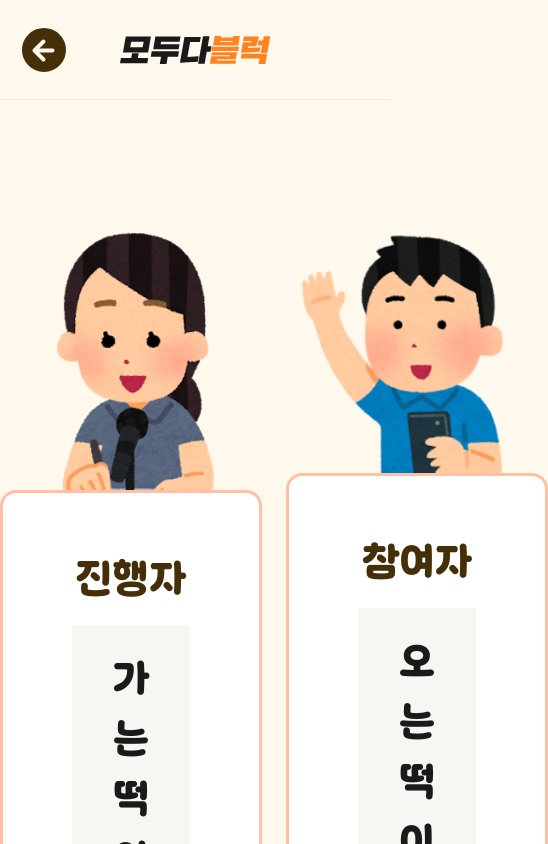
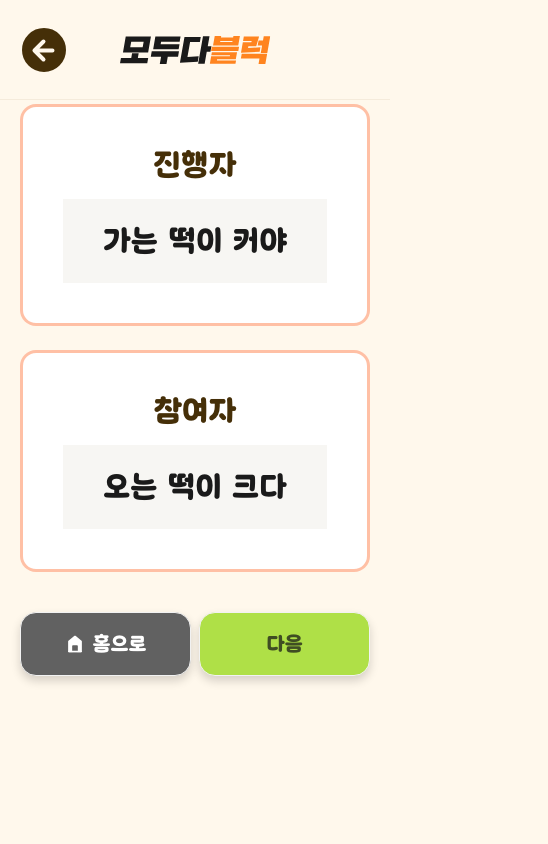
Before and after one commit to gandy818/personality-test, a Next.js app: page /relayspeaking/proverb in a window 390 px wide. Shown: the top 844 px of the page, 548 px wide, since content can reach past the window. Built offline with nearby package versions, Linux system fonts and the light colour scheme.

Commit message:
style: 이어말하기 퍼블리싱, 반응형 구현

```diff
--- a/src/app/relayspeaking/[keyword]/description/page.tsx
+++ b/src/app/relayspeaking/[keyword]/description/page.tsx
@@ -33,25 +33,30 @@ export default function RelayspeakingDescriptionPage({ params }: ParamsType) {
       </header>
 
       <div className="my-28">
-        <div className="text-center bg-white w-[820px] p-16 mx-auto border-[5px] rounded-2xl border-[#FF841F]">
+        <div className="px-5">
+          <div className="flex flex-col gap-8 md:gap-12 text-center bg-white w-full lg:w-[820px] p-12 xxs:p-16 mx-auto border-[5px] rounded-2xl border-[#FF841F]">
             <p className="w-16 h-16 mx-auto rounded-full bg-[#452F08] text-white flex-center text-[40px]">
               1
             </p>
-          <h1 className="pt-12 text-[52px] font-semibold">게임설명</h1>
-          <p className="pt-12 text-2xl text-[#1a1a1a] font-normal">
+            <h1 className="text-4xl xxs:text-[52px] font-semibold">게임설명</h1>
+            <p className="text-2xl text-[#1a1a1a] font-normal">
               제시하는 문장에 맞춰 뒷문장을 이어 말하는 게임
             </p>
           </div>
+        </div>
 
-        <div className="w-fit mx-auto mt-11">
+        <div className="mt-11">
+          {/* 버튼들 */}
+          <div className="flex mx-auto w-full sm:w-fit gap-6 px-5 mb-10">
             <Link
+              className="btn bg-[#AFE047] hover:bg-[#AFE047] text-[#3F4D23] rounded-2xl flex-1 sm:w-[320px] h-[64px] xs:h-[84px] shadow-block text-[32px]"
               href={`/relayspeaking/${keyword}/description2`}
-            className="btn bg-[#AFE047] hover:bg-[#AFE047] text-[#3F4D23] rounded-2xl flex-1 sm:w-[320px] h-[64px] xs:h-[84px] shadow-block text-[32px]"
             >
               다음
             </Link>
           </div>
         </div>
       </div>
+    </div>
   );
 }
--- a/src/app/relayspeaking/[keyword]/description3/page.tsx
+++ b/src/app/relayspeaking/[keyword]/description3/page.tsx
@@ -32,10 +32,10 @@ export default function RelayspeakingDescription2Page({ params }: ParamsType) {
         </div>
       </header>
 
-      <div className="mt-[118px]">
-        <div className="relative max-w-[720px] mx-auto">
+      <div className="mt-10">
+        <div className="relative sm:max-w-[720px] mx-auto hidden sm:block">
           {/* 왼쪽 말풍선 */}
-          <div className="mt-28 flex-center flex-col absolute -top-40">
+          <div className="mt-28 flex-center flex-col left-1 absolute -top-32">
             <p className="bg-[#FF841F] py-6 px-[60px] text-white text-[40px] font-semibold w-fit rounded-full">
               감래
             </p>
@@ -54,10 +54,10 @@ export default function RelayspeakingDescription2Page({ params }: ParamsType) {
           </div>
 
           {/* 참여자 이미지 */}
-          <img src="/images/참여자.png" className=" mx-auto " />
+          <img src="/images/참여자.png" className="mx-auto" />
 
           {/* 오른쪽 말풍선 */}
-          <div className="mt-28 flex-center flex-col absolute right-0 bottom-20">
+          <div className="mt-28 flex-center flex-col absolute right-1 bottom-16">
             <p className="bg-[#FF841F] py-6 px-[60px] text-white text-[40px] font-semibold w-fit rounded-full">
               일생
             </p>
@@ -76,34 +76,39 @@ export default function RelayspeakingDescription2Page({ params }: ParamsType) {
           </div>
         </div>
       </div>
-      {/* 설명 박스 */}
+
       <div className="mb-28">
-        <div className="text-center bg-white w-[820px] py-10 px-[69px] mx-auto border-[3px] rounded-2xl border-[#ff611f66]">
+        <div className="px-5">
+          <div className="flex flex-col gap-8 md:gap-4 text-center bg-white w-full lg:w-[820px] py-10 px-12 md:px-[69px] mx-auto border-[3px] rounded-2xl border-[#ff611f66]">
             <p className="w-16 h-16 mx-auto rounded-full bg-[#452F08] text-white flex-center text-[40px]">
               2
             </p>
-          <h1 className="pt-4 text-[52px] font-semibold">참여자</h1>
-          <p className="mt-4 text-2xl text-[#1a1a1a] font-normal py-6 bg-[#F7F6F3] px-10">
+            <h1 className="text-4xl xxs:text-[52px] font-semibold">참여자</h1>
+            <p className="text-lg xxs:text-2xl text-[#1a1a1a] font-normal py-6 bg-[#F7F6F3] px-4 xxs:px-10">
               진행자가 제시한 문장이나 단어를 듣고,
               <br /> 이어질 뒷부분을 말해요
             </p>
           </div>
+        </div>
 
-        <div className="w-fit mx-auto mt-11 flex gap-6">
+        <div className="mt-11">
+          {/* 버튼들 */}
+          <div className="flex mx-auto w-full sm:w-fit gap-6 px-5 mb-10">
             <Link
               href={`/relayspeaking/${keyword}/description2`}
-            className="btn bg-[#616161] hover:bg-[#616161] text-white rounded-2xl flex-1 sm:w-[320px] h-[64px] xs:h-[84px] shadow-block text-[32px]"
+              className="btn bg-[#616161] hover:bg-[#616161] text-white rounded-2xl flex-1 sm:w-[290px] h-[64px] xs:h-[84px] shadow-block text-[32px]"
             >
               이전
             </Link>
             <Link
               href={`/relayspeaking/${keyword}/`}
-            className="btn bg-[#AFE047] hover:bg-[#AFE047] text-[#3F4D23] rounded-2xl flex-1 sm:w-[320px] h-[64px] xs:h-[84px] shadow-block text-[32px]"
+              className="btn bg-[#AFE047] hover:bg-[#AFE047] text-[#3F4D23] rounded-2xl flex-1 sm:w-[290px] h-[64px] xs:h-[84px] shadow-block text-[32px]"
             >
               다음
             </Link>
           </div>
         </div>
       </div>
+    </div>
   );
 }
--- a/src/components/relayspeaking/RelayspeakingComponent.tsx
+++ b/src/components/relayspeaking/RelayspeakingComponent.tsx
@@ -39,52 +39,60 @@ export default function RelayspeakingComponent() {
 
   return (
     <div className="pb-10">
-      <div className="flex mt-[118px] mx-auto w-fit gap-6 ">
+      <div className="flex flex-col md:flex-row mt-1 px-5 mx-auto w-full md:w-fit gap-6 ">
         {/* 진행자 */}
         <div>
-          <div className="relative">
-            {/* 사회자 이미지 */}
-            <img src="/images/사회자.png" className="mx-auto " />
+          {/* 사회자 이미지 */}
+          <div className="relative hidden md:block">
+            <img src="/images/사회자.png" className="mx-auto" />
           </div>
           {/* 설명 박스 */}
-          <div className="mb-28">
-            <div className="text-center bg-white py-10 px-[69px] mx-auto border-[3px] rounded-2xl border-[#ff611f66]">
-              <h1 className="pt-4 text-[40px] font-semibold text-[#452F08]">진행자</h1>
-              <p className="mt-4 text-[40px] text-[#1a1a1a] font-semibold py-6 bg-[#F7F6F3] px-10">
+          <div>
+            <div className="text-center bg-white py-10 px-10 lg:px-[69px] mx-auto border-[3px] rounded-2xl border-[#ff611f66]">
+              <h1 className="lg:pt-4 xxs:text-3xl md:text-[40px] font-semibold text-[#452F08]">
+                진행자
+              </h1>
+              <p className="mt-4 xxs:text-[30px] md:text-[35px] lg:text-[40px] text-[#1a1a1a] font-semibold py-6 bg-[#F7F6F3] xxs:px-10 leading-[1.2]">
                 {shuffledList[currentIndex].question}
               </p>
             </div>
           </div>
         </div>
+
         {/* 참여자 */}
         <div>
-          <div className="relative">
-            {/* 참여자 이미지 */}
+          {/* 참여자 이미지 */}
+          <div className="relative hidden md:block">
             <img src="/images/참여자.png" className="mx-auto mt-3" />
           </div>
           {/* 설명 박스 */}
-          <div className="mb-28">
-            <div className="text-center bg-white  py-10 px-[69px] mx-auto border-[3px] rounded-2xl border-[#ff611f66]">
-              <h1 className="pt-4 text-[40px] font-semibold text-[#452F08]">참여자</h1>
-              <p className="mt-4 text-[40px] text-[#1a1a1a] font-semibold py-6 bg-[#F7F6F3] px-10">
+          <div>
+            <div className="text-center bg-white py-10 px-10 lg:px-[69px] mx-auto border-[3px] rounded-2xl border-[#ff611f66]">
+              <h1 className="lg:pt-4 xxs:text-3xl md:text-[40px] font-semibold text-[#452F08]">
+                참여자
+              </h1>
+              <p className="mt-4 xxs:text-[30px] md:text-[35px] lg:text-[40px] text-[#1a1a1a] font-semibold py-6 bg-[#F7F6F3] xxs:px-10 leading-[1.2]">
                 {shuffledList[currentIndex].answer}
               </p>
             </div>
           </div>
         </div>
       </div>
-      <div className="w-fit mx-auto mt-11 flex gap-6">
+
+      {/* 버튼들 */}
+      <div className="flex xs:mx-auto md:w-fit w-full gap-2 xs:gap-6 mt-10 px-5">
         <Link
           href={`/`}
-          className="btn bg-[#616161] hover:bg-[#616161] text-white rounded-2xl flex-1 sm:w-[320px] h-[64px] xs:h-[84px] shadow-block text-[32px]"
+          className="btn bg-[#616161] hover:bg-[#616161] rounded-2xl flex-1 w-full sm:w-[320px] h-[64px] xs:h-[84px] shadow-block"
         >
-          홈으로
+          <img src="/images/홈으로.svg" alt="홈으로" className="w-5 xs:w-8" />
+          <p className="text-white xs:text-[30px] text-[20px]">홈으로</p>
         </Link>
         <button
-          className="btn bg-[#AFE047] hover:bg-[#AFE047] text-[#3F4D23] rounded-2xl flex-1 sm:w-[320px] h-[64px] xs:h-[84px] shadow-block text-[32px]"
+          className="btn flex gap-2 bg-[#AFE047] hover:bg-[#AFE047]  rounded-2xl w-full flex-1 sm:w-[320px] h-[64px] xs:h-[84px] shadow-block"
           onClick={() => setCurrentIndex((prevIndex) => (prevIndex + 1) % shuffledList.length)}
         >
-          다음
+          <p className="text-[#3F4D23] xs:text-[30px] xxs:text-[20px] text-[16px]">다음</p>
         </button>
       </div>
     </div>
--- a/src/components/speedgame/SpeedgameComponent.tsx
+++ b/src/components/speedgame/SpeedgameComponent.tsx
@@ -90,12 +90,12 @@ export default function SpeedgameComponent() {
                   {item === 'PASS' ? (
                     <p className="text-[#FF5E66] flex-1 flex-center gap-2 text-[32px] md:text-[40px] font-semibold text-nowrap">
                       {item}
-                      <img src="/images/틀림.svg" className="w-8 md:w-full" />
+                      <img src="/images/틀림.svg" className="w-8 md:w-full max-w-12" />
                     </p>
                   ) : (
                     <p className="text-[#2EBA41] flex-1 flex-center gap-2 text-[32px] md:text-[40px] font-semibold text-nowrap">
                       {item}
-                      <img src="/images/정답.svg" className="w-8 md:w-full" />
+                      <img src="/images/정답.svg" className="w-8 md:w-full max-w-12" />
                     </p>
                   )}
                 </div>
```
Also changed, not shown: src/app/relayspeaking/[keyword]/description2/page.tsx (+18 -12 lines). Lines whose indentation alone changed are shown as unchanged.
